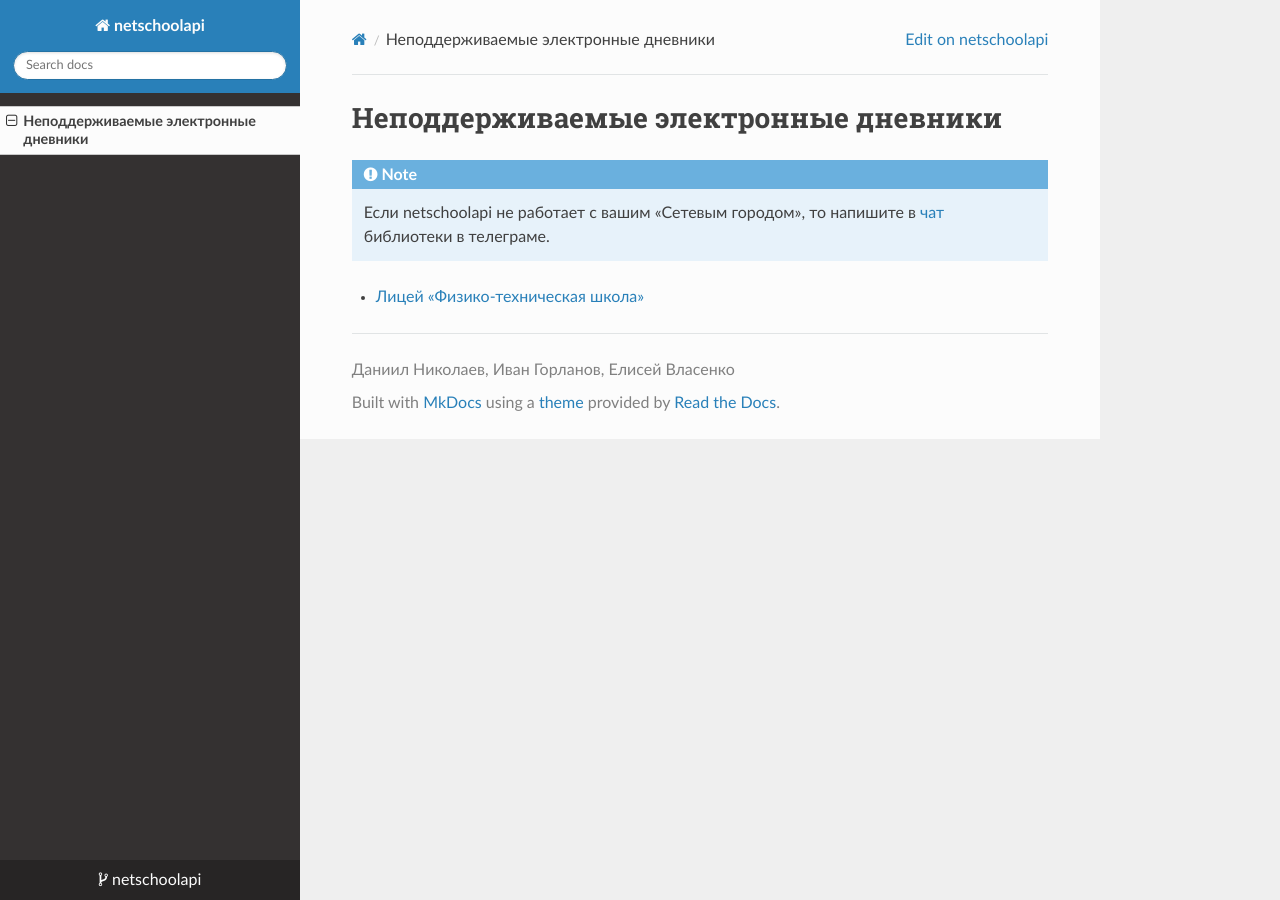
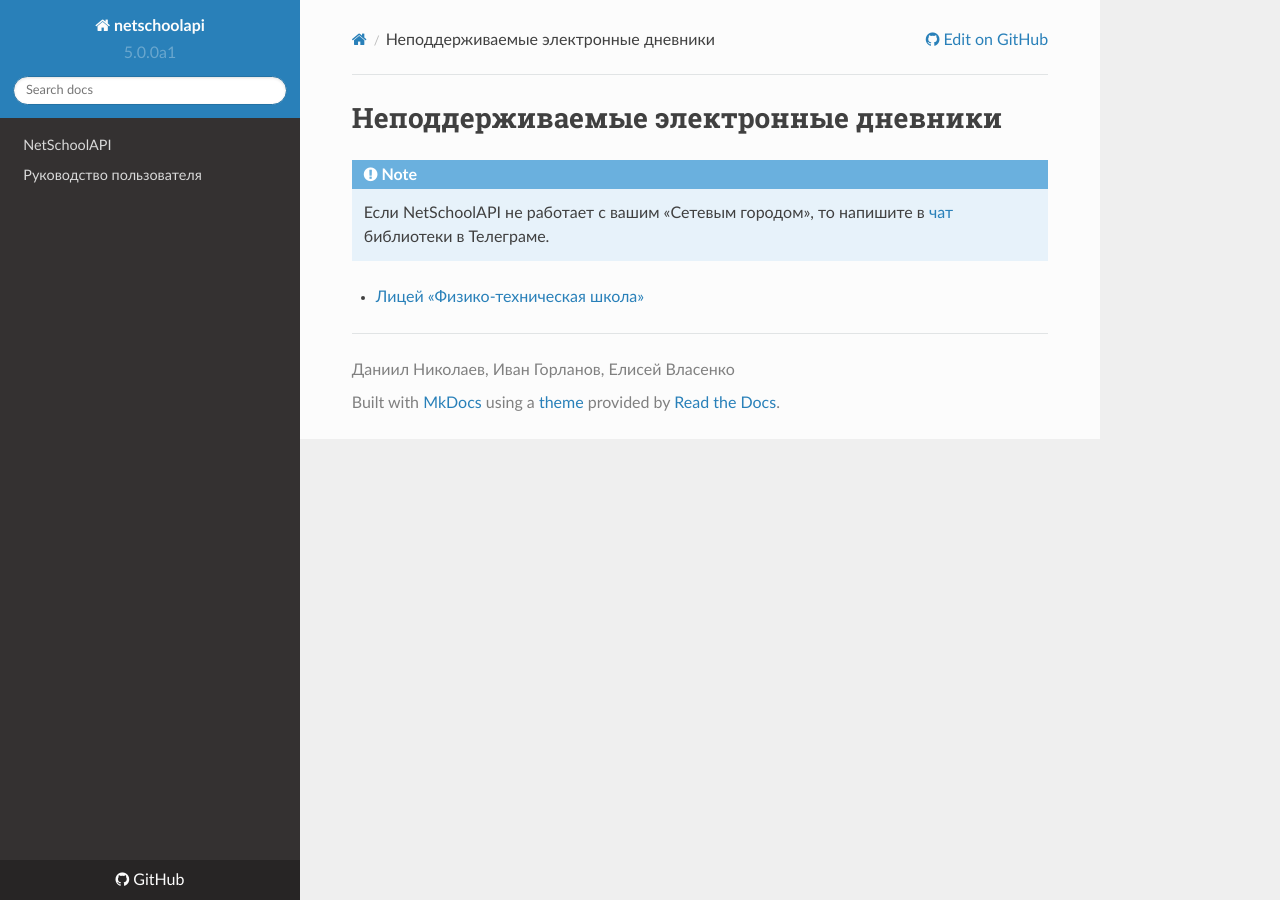
Before and after one commit to nm17/netschoolapi, an MkDocs documentation site: the page built from docs/unsupported.md, in a window 1280 px wide. Built offline with MkDocs 1.6.1, drawn with Linux system fonts in a browser that asks for light colours; nearby versions of some CDN libraries.

Commit message:
Обновление документации

```diff
--- a/mkdocs.yml
+++ b/mkdocs.yml
@@ -1,15 +1,23 @@
-site_name: 'netschoolapi'
-site_description: 'Документация netschoolapi'
-site_author: 'Иван Горланов'
-copyright: 'Даниил Николаев, Иван Горланов, Елисей Власенко'
+site_name: netschoolapi
+site_description: Документация netschoolapi
+site_author: Иван Горланов
+copyright: Даниил Николаев, Иван Горланов, Елисей Власенко
 
-repo_url: 'https://github.com/nm17/netschoolapi'
-repo_name: 'netschoolapi'
+repo_url: https://github.com/nm17/netschoolapi
 
 markdown_extensions:
   - admonition
   - attr_list
   - toc:
       permalink: True
+  - smarty:
+      smart_angled_quotes: True
 
-theme: 'readthedocs'
+nav:
+  - index.md
+  - guide.md
+
+theme: readthedocs
+
+extra:
+  version: 5.0.0a1
```
Also changed, not shown: README.md (+3 -7 lines), docs/guide.md (added, +29 -0 lines), docs/index.md (added, +72 -0 lines), docs/reference.md (added, +4 -0 lines), docs/unsupported.md (+2 -3 lines).
